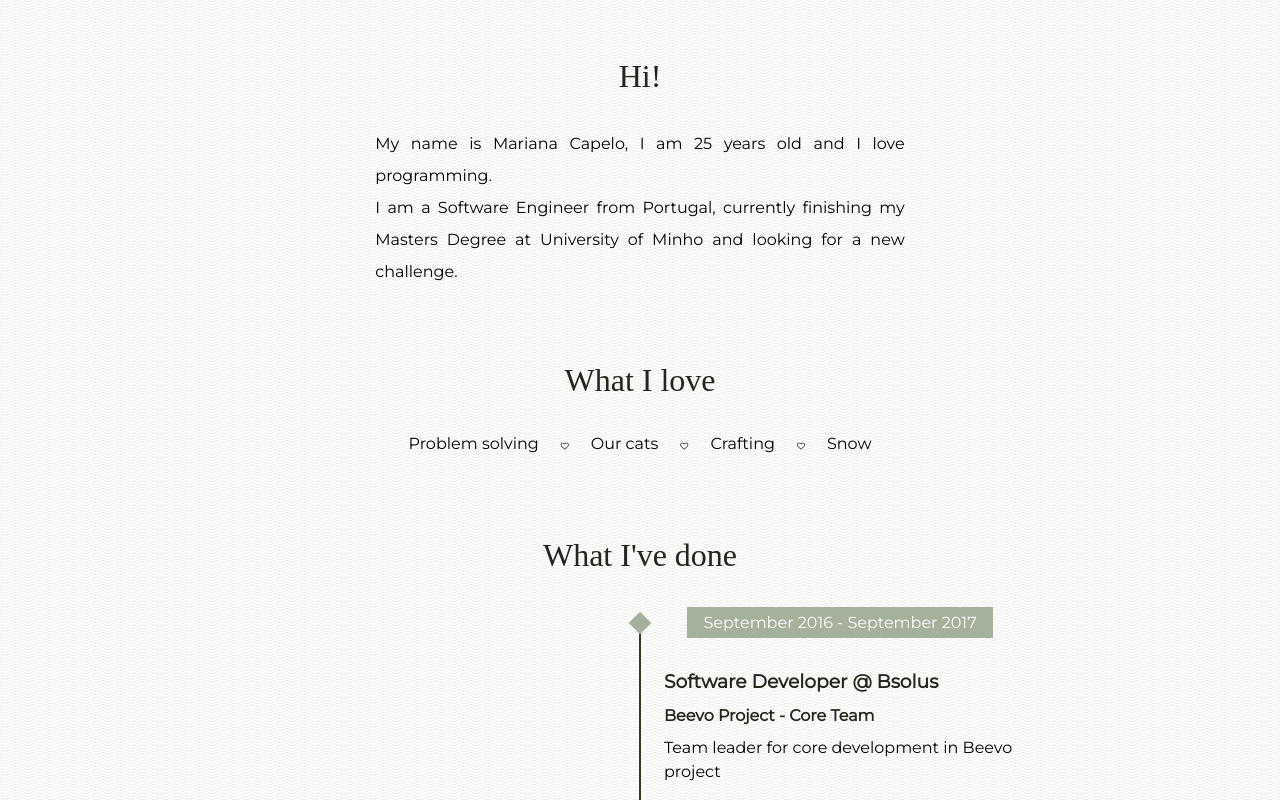
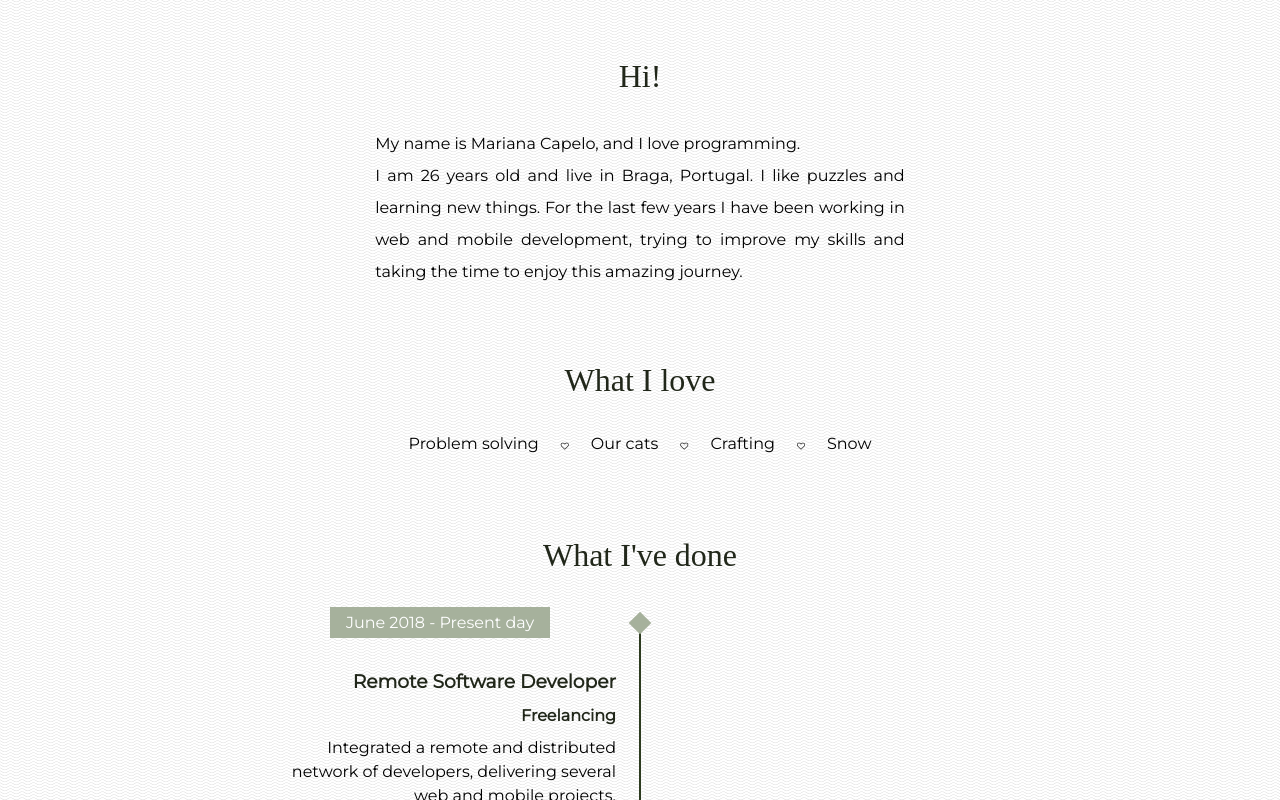
Before and after one commit to marianacapelo/marianacapelo.github.io, a React (Create React App) app: page / in a window 1280 px wide. Shown: the part 1120-1920 px from the top of the page. Built offline with nearby package versions, Linux system fonts and the light colour scheme; a web font is replaced by a local one.

Commit message:
chore: Update bio and timeline content

```diff
--- a/src/App.js
+++ b/src/App.js
@@ -18,10 +18,11 @@ class App extends Component {
         <Section id="intro" className="inner" title='Hi!'>
           <IntroCard>
             <p>
-              My name is Mariana Capelo, I am 25 years old and I love programming.
+              My name is Mariana Capelo, and I love programming.
             </p>
             <p>
-              I am a Software Engineer from Portugal, currently finishing my Masters Degree at University of Minho and looking for a new challenge.
+              I am 26 years old and live in Braga, Portugal. I like puzzles and learning new things.
+              For the last few years I have been working in web and mobile development, trying to improve my skills and  taking the time to enjoy this amazing journey.
             </p>
           </IntroCard>
         </Section>
@@ -38,18 +39,25 @@ class App extends Component {
         <Section id='experience' title="What I've done">
           <Timeline>
             <TimelineEvent
+              side={'odd'}
+              time={'June 2018 - Present day'}
+              title={'Remote Software Developer'}
+              subtitle={'Freelancing'}
+              description={'Integrated a remote and distributed network of developers, delivering several web and mobile projects.'}
+            />
+            <TimelineEvent
               side={'even'}
               time={'September 2016 - September 2017'}
               title={'Software Developer @ Bsolus'}
               subtitle={'Beevo Project - Core Team'}
-              description={'Team leader for core development in Beevo project'}
+              description={'Team leader for core development in Beevo project.'}
             />
             <TimelineEvent
               side={'odd'}
               time={'September 2014 - September 2016'}
               title={'Software Developer @ Bsolus'}
               subtitle={'Beevo Project'}
-              description={'Development and architecture of a multi client web platform, using PHP and Javascript'}
+              description={'Development and architecture of a multi client web platform, using PHP and Javascript.'}
             />
             <TimelineEvent
               side={'even'}
```
